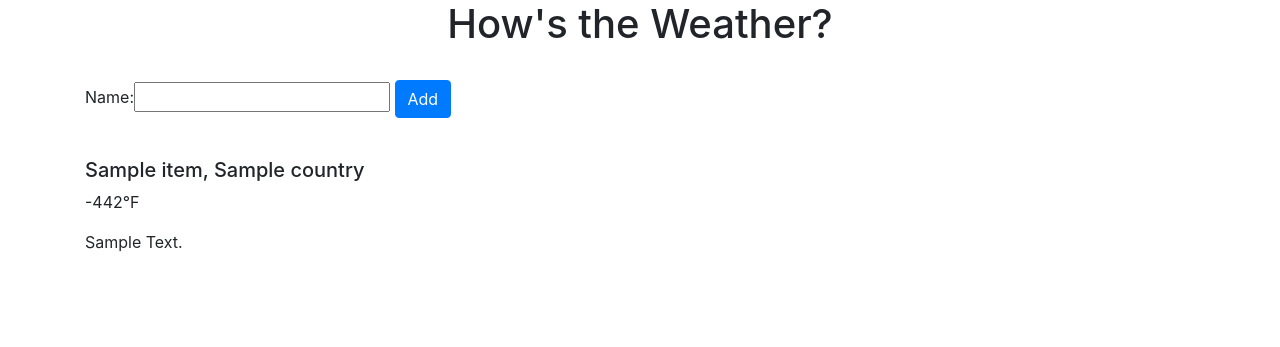
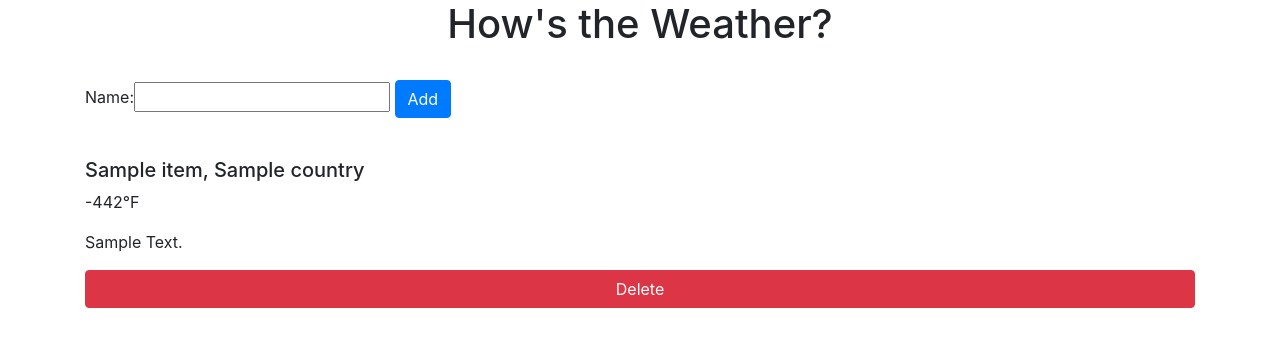
Before and after one commit to diegofigueroa79/Django-AJAX_weather_app, a Django app: page / in a window 1280 px wide. Shown: the top 347 px of the page. Run offline with Django 3.2, Linux system fonts and the light colour scheme; tables that the repository leaves empty hold one stand-in row (values such as "Sample post"); a database or web service that is not in the repository returns one stand-in record (values such as "Sample title"); data that the repository does not hold is empty; some libraries are stand-ins or nearby versions.

Commit message:
added delete button to each city

```diff
--- a/django_weather/weather/templates/weather/weather.html
+++ b/django_weather/weather/templates/weather/weather.html
@@ -35,6 +35,9 @@
 							</p>
 						</div>
 					</div>
+					<a href="{% url 'weather:delete' city.name %}" class="btn btn-danger" role="button">
+						Delete
+					</a>
 				</ul>
 			{% endfor %}
 		</div>
```
